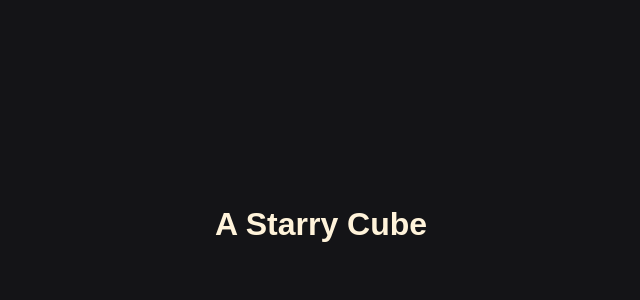
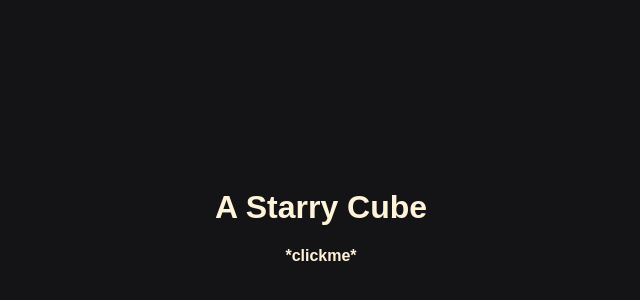
Before and after one commit to BlitZSenpai/landing-page, a plain HTML site: page index.html in a window 1280 px wide. Shown: the part 432-732 px from the top of the page, without its empty margins (319-959 px from the left). Drawn offline with Linux system fonts and the light colour scheme.

Commit message:
clickmetag

```diff
--- a/index.html
+++ b/index.html
@@ -142,6 +142,7 @@
     <div class="heading">
       <a href="https://stellar-vert.vercel.app/" class="link">
         <h1>A Starry Cube</h1>
+        <p class="click">*clickme*</p>
       </a>
     </div>
   </div>
```
